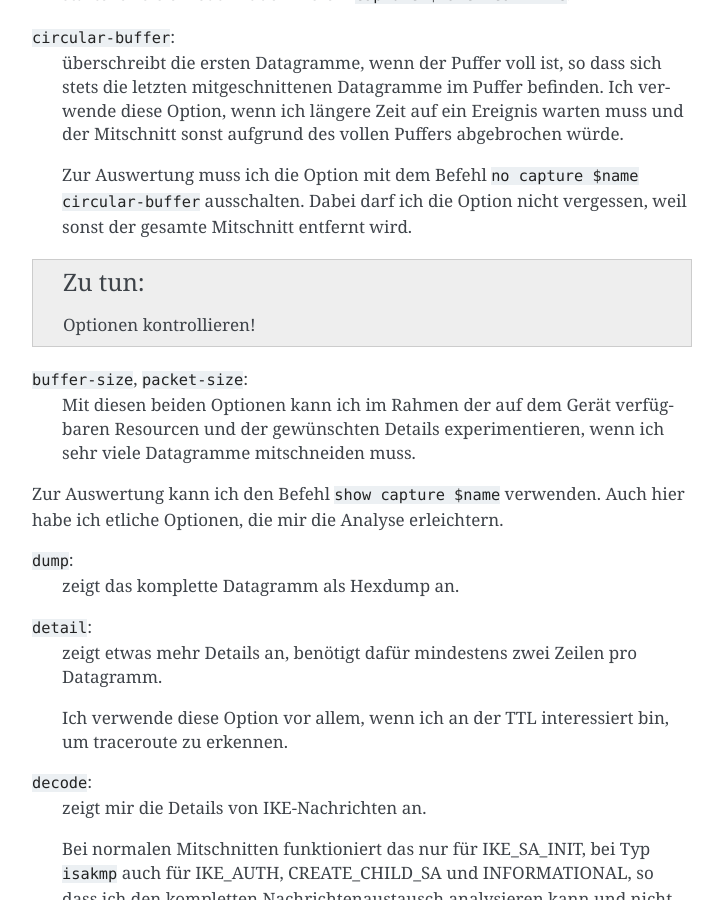
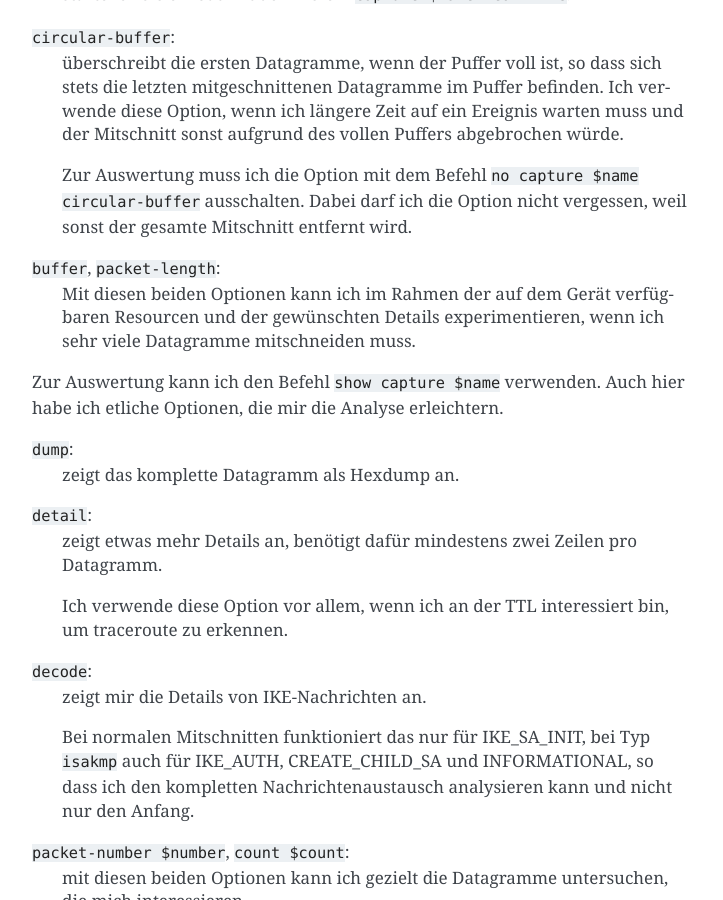
Before and after one commit to matwei-books/Fehlersuche-bei-IPsec-VPN-mit-IKEv2, a Sphinx documentation site: the page built from source/software/cisco-asa.rst, in a window 1280 px wide and 900 px high, scrolled down 5488 px. Shown: the whole window, without its empty margins (388-1111 px from the left). Built offline with Sphinx 7.4.7, drawn with Linux system fonts in a browser that asks for light colours; cross-references to code outside the pages are shown as plain code; some of the changed text lies outside the part shown.

Commit message:
Cisco ASA Befehle kontrolliert

```diff
--- a/source/software/cisco-asa.rst
+++ b/source/software/cisco-asa.rst
@@ -283,9 +283,7 @@ Bei den Optionen zum Paketmitschnitt sind die folgenden interessant:
   Dabei darf ich die Option nicht vergessen, weil sonst der gesamte
   Mitschnitt entfernt wird.
 
-.. todo:: Optionen kontrollieren!
-
-``buffer-size``, ``packet-size``:
+``buffer``, ``packet-length``:
   Mit diesen beiden Optionen kann ich im Rahmen der auf dem Gerät
   verfügbaren Resourcen und der gewünschten Details experimentieren,
   wenn ich sehr viele Datagramme mitschneiden muss.
@@ -372,8 +370,6 @@ Auch hier habe ich mehrere Möglichkeiten:
   Mit ``term pager $lines`` kann ich angeben, wieviel Zeilen ich auf
   einmal angezeigt haben will. Ein Wert von 0 schaltet den Pager ab.
 
-.. todo:: Cisco ASA Befehle kontrollieren
-
 Um aus der Konfiguration alle relevanten Informationen zu einem VPN
 zu bekommen, benötige ich die folgenden Befehle::
 
```
